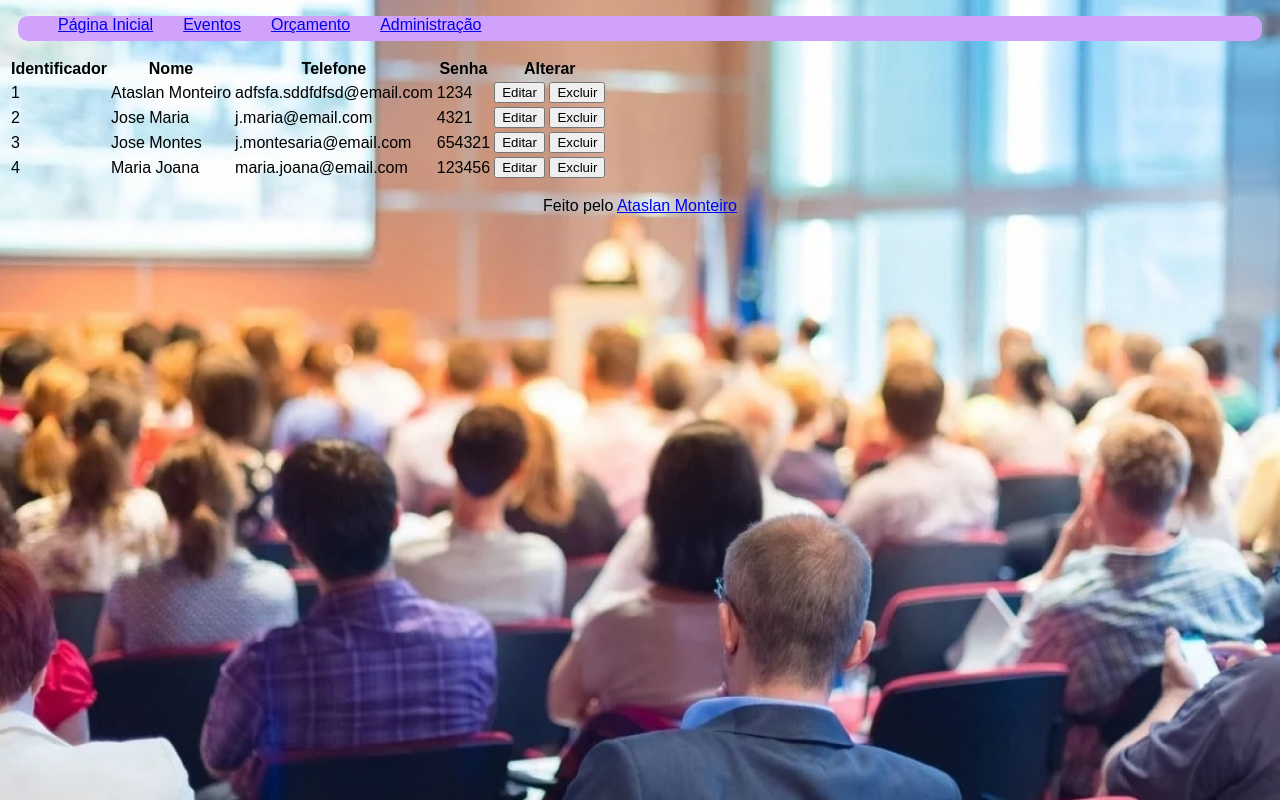
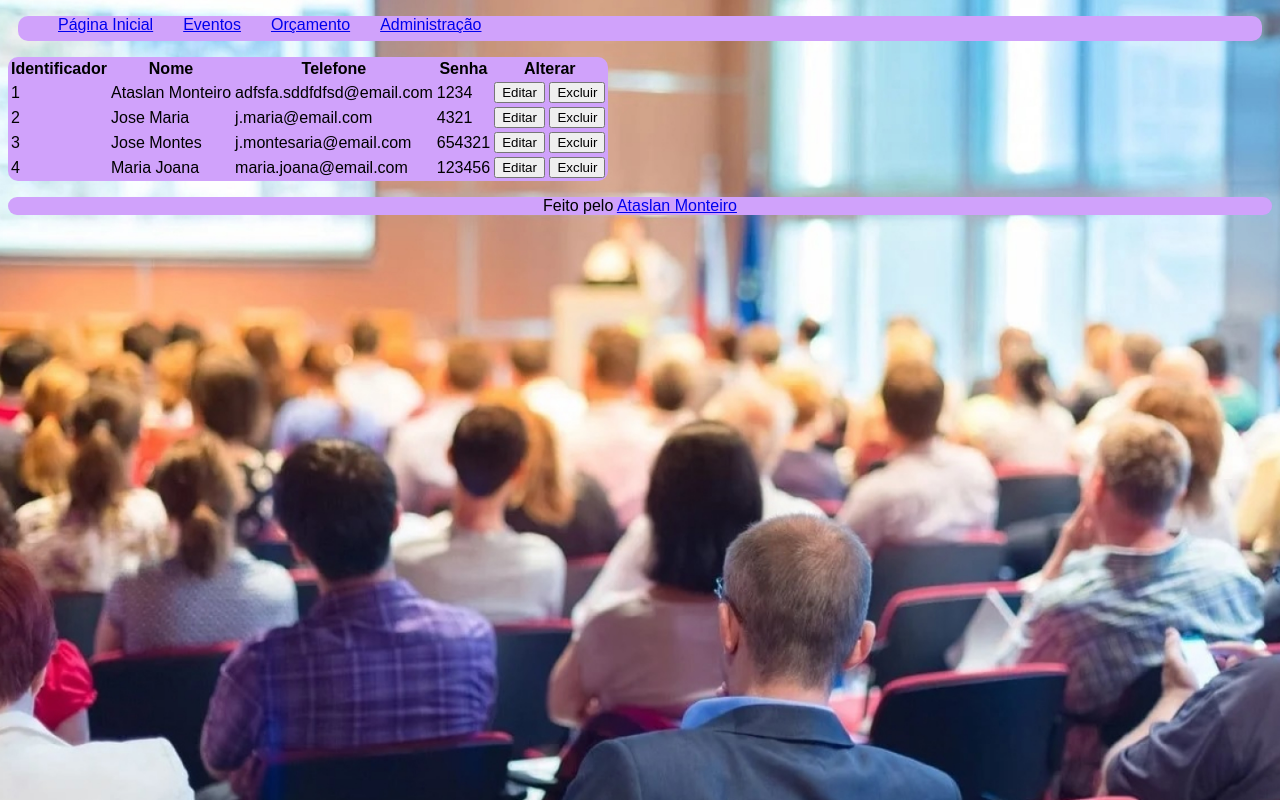
Before and after one commit to ataslanmonteiro/siteataslan, a plain HTML site: page administração.html in a window 1280 px wide. Drawn offline with Linux system fonts and the light colour scheme.

Commit message:
Add files via upload

```diff
--- a/style.css
+++ b/style.css
@@ -14,6 +14,11 @@ ul:hover{
 }
 footer{
     text-align: center;
+    border-radius: 10px;
+    background-color: rgb(208,162,251);
+}
+footer:hover{
+    background-color:yellow;
 }
 fieldset{
     border-radius: 10px;
@@ -22,3 +27,10 @@ fieldset{
 fieldset:hover{
     background-color: yellow;
 }
+table{
+    border-radius: 10px;
+    background-color: rgb(208,162,251);
+}
+table:hover{
+    background-color: yellow;
+}
```
